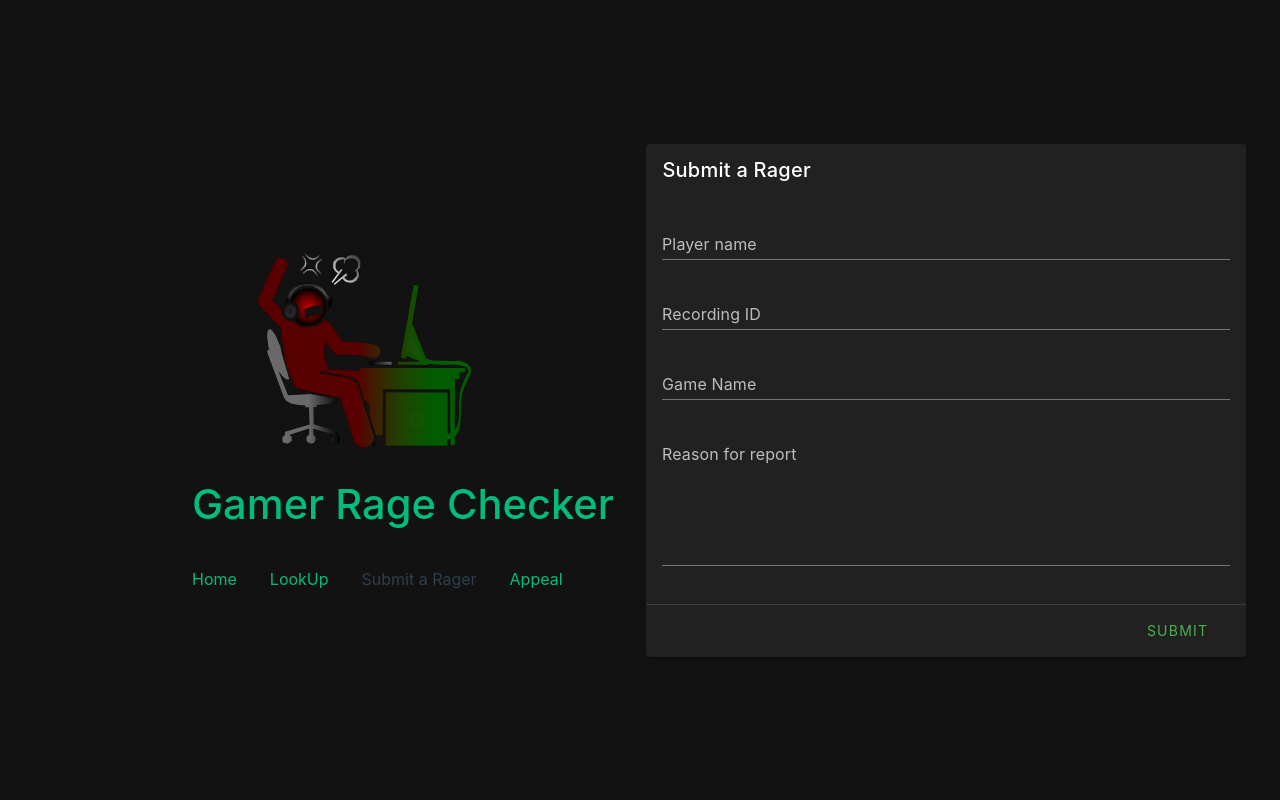
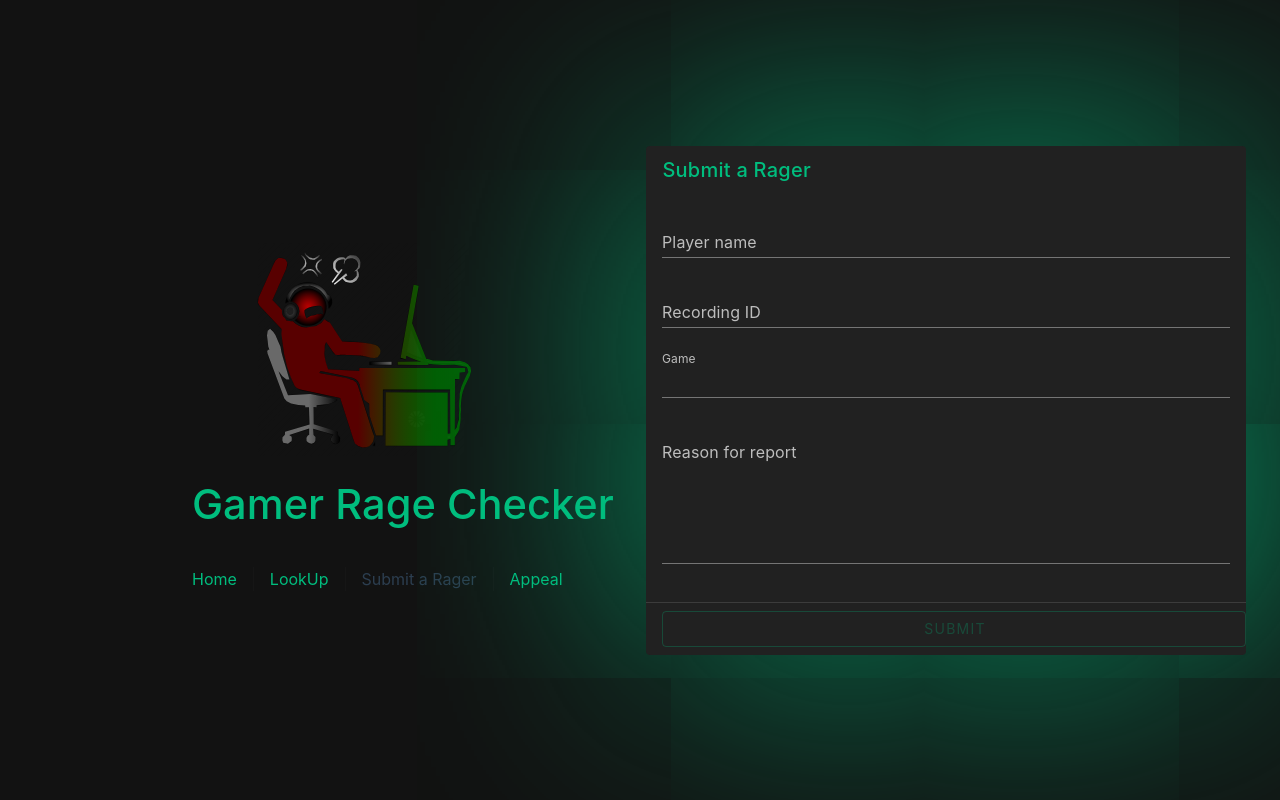
Before and after one commit to hjrandall/Predecessor-Rage-Finder-FE, a Vue app in the folder GamerRageCheck/: page /submit in a window 1280 px wide. Built offline with nearby package versions, Linux system fonts and the light colour scheme.

Commit message:
made changes to the submit rager page

```diff
--- a/GamerRageCheck/src/views/SubmitView.vue
+++ b/GamerRageCheck/src/views/SubmitView.vue
@@ -1,29 +1,32 @@
 <template>
     <div class="submit">
-      <v-card
-    width="600"
-    title="Submit a Rager"
-  >
+      <v-card width="600" style="box-shadow: 0 0 1000px rgb(0, 189, 126)">
+      <v-card-title style="color: rgb(0, 189, 126) ;">Submit a Rager</v-card-title>
     <v-container>
       <v-text-field
+        v-model="this.playerName"
         color="primary"
         label="Player name"
         variant="underlined"
       ></v-text-field>
 
       <v-text-field
+        v-model="this.recordingID"
         color="primary"
         label="Recording ID"
         variant="underlined"
       ></v-text-field>
 
-      <v-text-field
+      <v-select
+        v-model="this.game"
         color="primary"
-        label="Game Name"
+        label="Game"
+        :items="gameList"
         variant="underlined"
-      ></v-text-field>
+      ></v-select>
 
       <v-textarea
+        v-model="this.reasonsForReport"
         color="primary"
         label="Reason for report"
         variant="underlined"
@@ -35,9 +38,8 @@
     <v-card-actions>
       <v-spacer></v-spacer>
 
-      <v-btn color="success">
+      <v-btn :disabled="isDisabled" @click="onsubmit" id="submitButton">
         Submit
-        <v-icon icon="mdi-chevron-right" end></v-icon>
       </v-btn>
     </v-card-actions>
   </v-card>
@@ -45,6 +47,12 @@
   </template>
 
   <style>
+  #submitButton {
+      width: 100%;
+      border: 1px solid rgb(0, 189, 126);
+      text-align: center;
+      color: rgb(0, 189, 126);
+    }
   @media (min-width: 1024px) {
     .submit {
       min-height: 100vh;
@@ -53,3 +61,31 @@
     }
   }
   </style>
+
+<script>
+export default {
+  data: () => ({
+    gameList: ['','Predecessor'],
+    game: "",
+    playerName: "",
+    recordingID: "",
+    reasonsForReport: "",
+  }),
+  computed: {
+    isDisabled() {
+      if (this.game === "" || this.game == null || this.playerName === "" || this.recordingID === "" || this.reasonsForReport == "") {
+          return true;
+        }
+        return false;
+        }
+},
+  methods:{
+    onsubmit(){
+      console.log(this.game)
+      console.log(this.playerName)
+      console.log(this.recordingID)
+      console.log(this.reasonsForReport)
+    }
+    },
+}
+</script>
```
